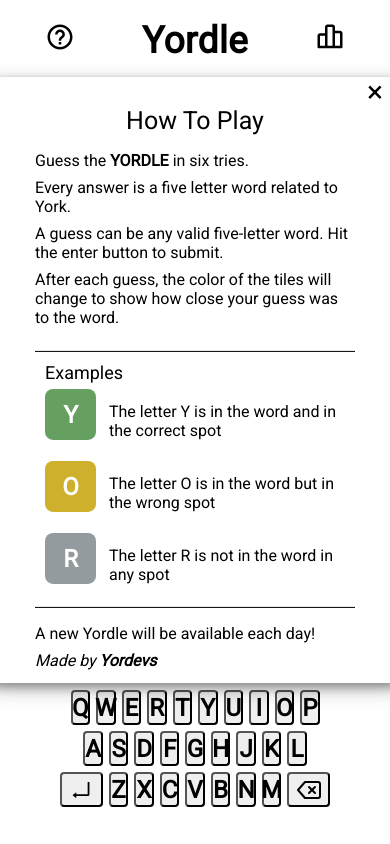
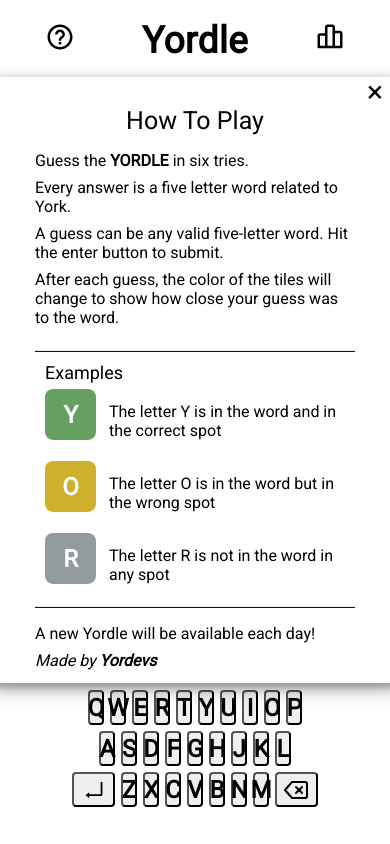
Before and after one commit to yordevs/yordle, a React (Create React App) app: page / in a window 390 px wide. Built offline with nearby package versions, Linux system fonts and the light colour scheme.

Commit message:
Mobile width test

```diff
--- a/src/Key.tsx
+++ b/src/Key.tsx
@@ -7,7 +7,7 @@ const Letters = styled.button`
 	justify-content: center;
 	align-items: center;
 
-	width: 5vw;
+	width: 1vw;
 	max-width: 40px;
 	height: 9vw;
 	max-height: 58px;
```
